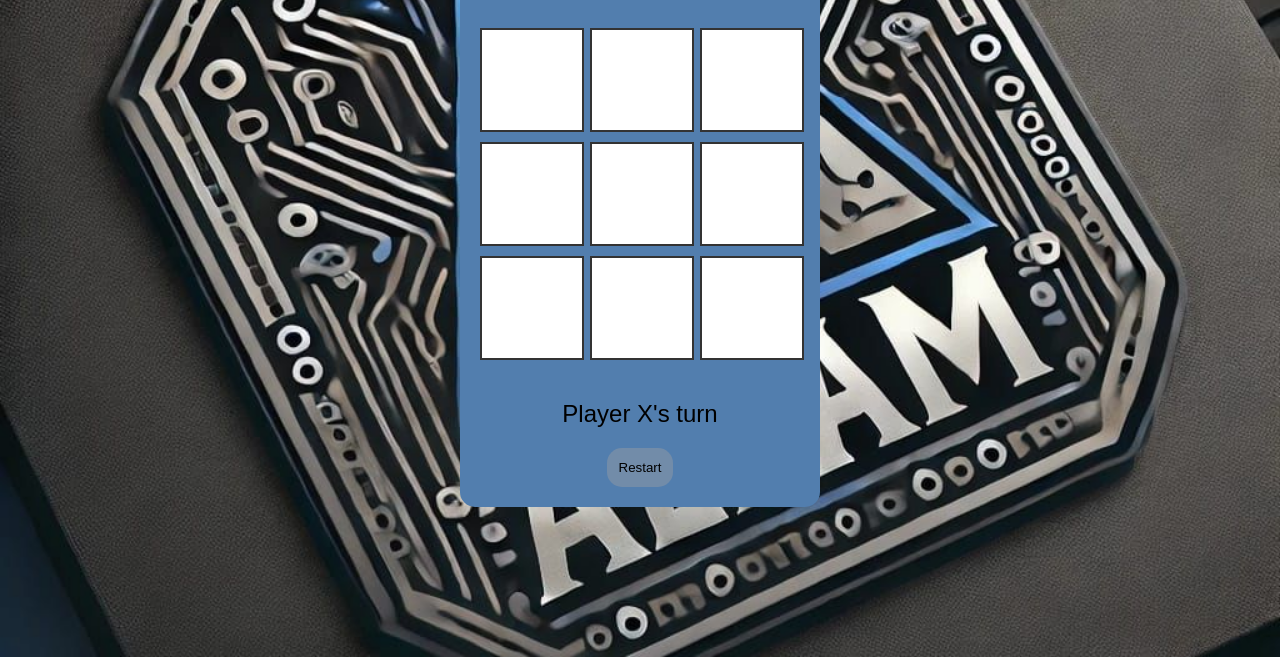
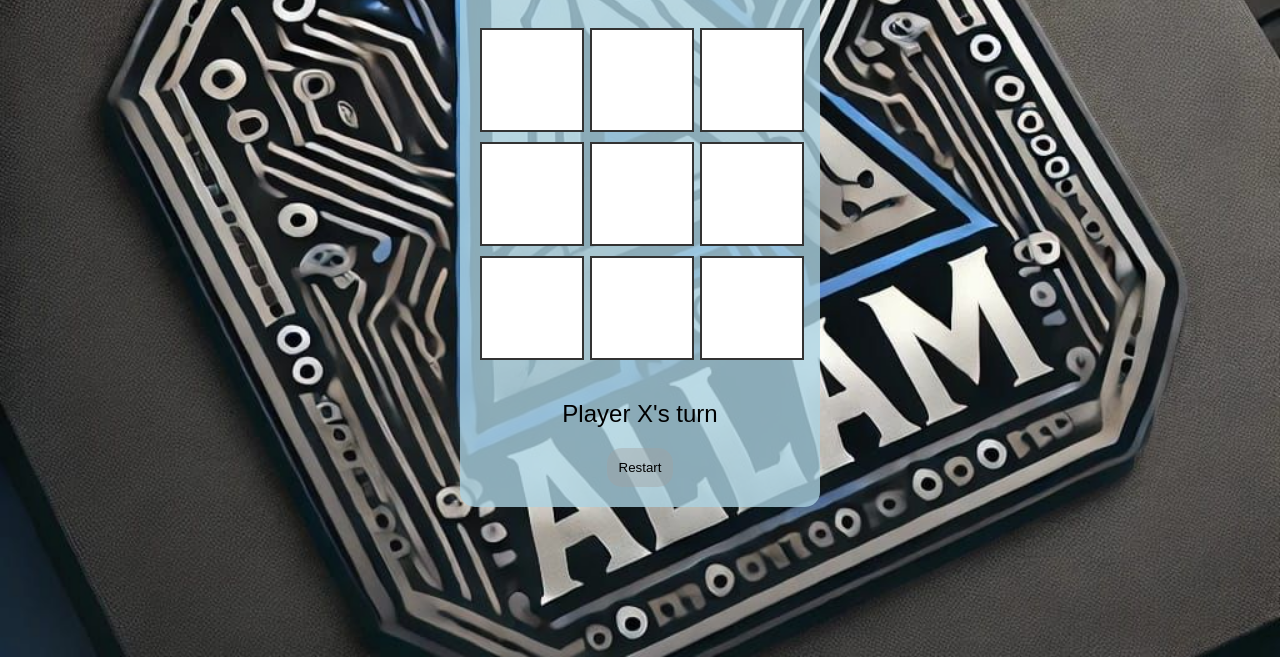
Before and after one commit to MHMADALLAM/X-O-game, a plain HTML site: page index.html in a window 1280 px wide. Shown: the part 143-800 px from the top of the page. Drawn offline with Linux system fonts and the light colour scheme.

Commit message:
Update index.css

```diff
--- a/index.css
+++ b/index.css
@@ -11,13 +11,13 @@ body {
 }
 
 .container {
-  background-color: rgba(255, 255, 255, 0.4);
+  background-color: rgba(172, 211, 225, 0.799);
   padding: 20px;
   border-radius: 15px;
   width: fit-content;
   margin: 50px auto;
-  background-color: #527eae;
 }
+
 
 h1 {
   height: 40px;
```
